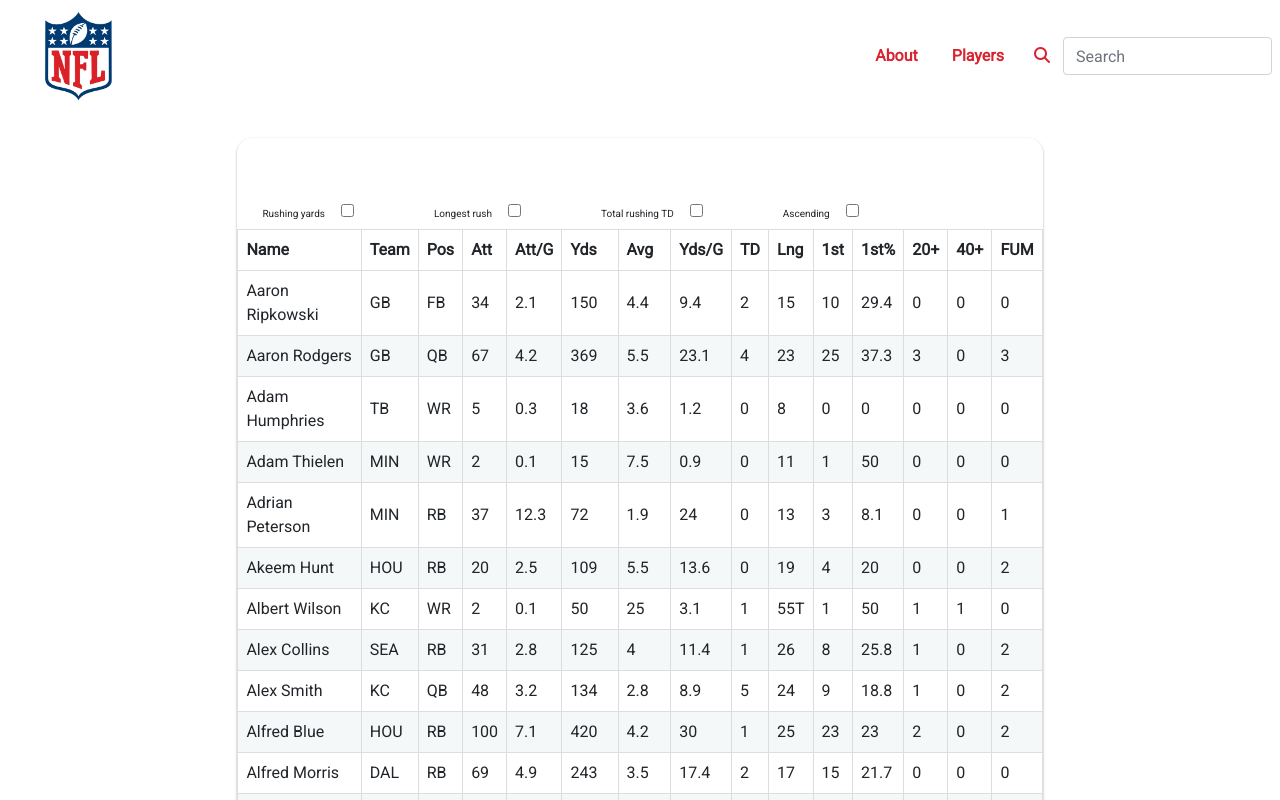
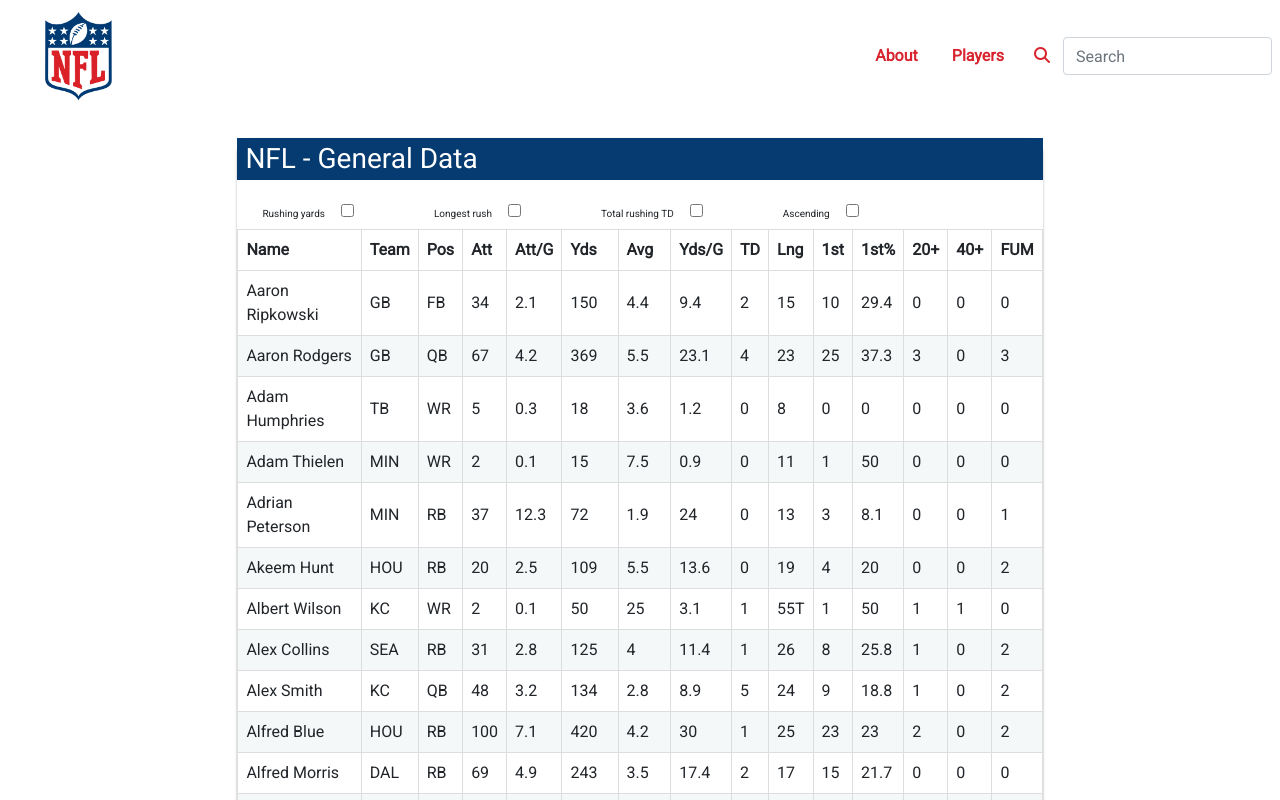
Before and after one commit to danielvallecl/nfl_rush, a React (Create React App) app: page / in a window 1280 px wide. Shown: the top 800 px of the page. Built offline with nearby package versions, Linux system fonts and the light colour scheme.

Commit message:
Header matches

```diff
--- a/src/components/dashboard/Dashboard.scss
+++ b/src/components/dashboard/Dashboard.scss
@@ -32,8 +32,14 @@
   transition: 0.2s;
 }
 
+// ======= PLAYER ALL ==========
+
 .player-all {
   grid-column: 3 / 10;
+}
+
+.header {
+  background-color: #053b71;
 }
 
 .Team {
--- a/src/components/dashboard/PlayerAll.js
+++ b/src/components/dashboard/PlayerAll.js
@@ -121,6 +121,7 @@
       <div className="player-all dashboard-div">
         <div className="header">
           <p>NFL - General Data</p>
+        </div>
         <form action="#" onSubmit={this.onFormSubmit}>
         <div className="row sel">
           <label className="label">
@@ -214,7 +215,6 @@
             </div>
           </form>
       </div>
-      </div>
       </>
     )
   }
```
Lines whose indentation alone changed are shown as unchanged.
